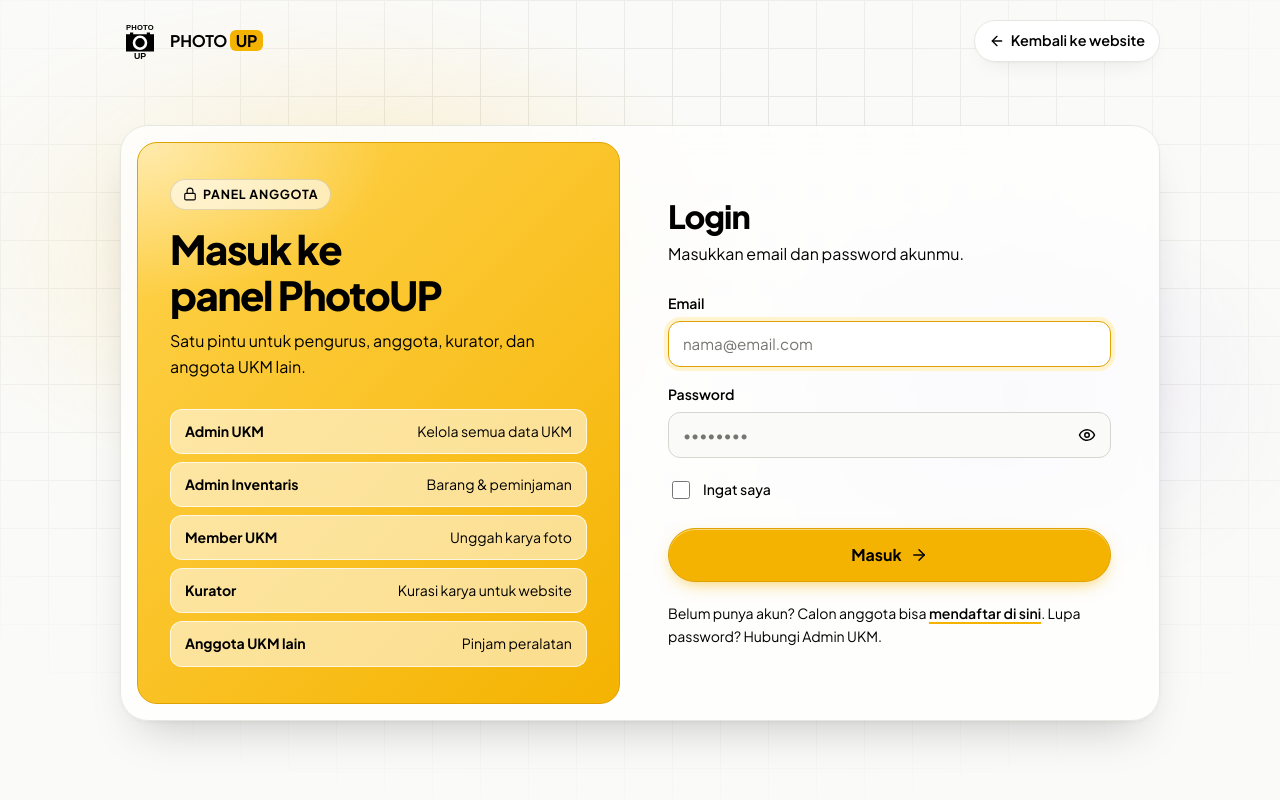
After one commit to alwi-web/UKM-PHOTOHRAPHY-UNIVERSITAS-PANCASILA, a Laravel app: page /login in a window 1280 px wide. The commit adds this page. Run offline with Laravel 12, Linux system fonts and the light colour scheme.

Commit message:
Halaman login terpisah dari website (/login)
- Login sendiri bergaya website: panel kuning berisi peran, formulir email
  & password dengan tombol lihat password, ingat saya, batas 5 percobaan
- Login bawaan Filament dimatikan; /admin tanpa login diarahkan ke /login,
  keluar dari panel kembali ke /login; akun belum aktif ditolak
- Tombol Masuk di website mengarah ke /login; tes & skenario blackbox

Co-Authored-By: Claude Opus 5.5 <noreply@anthropic.com>
Claude-Session: https://claude.ai/code/session_01864SxmDddLwy96hSqNHZQP

```diff
--- /dev/null
+++ b/app/Http/Controllers/Auth/LoginController.php
@@ -0,0 +1,69 @@
+<?php
+
+namespace App\Http\Controllers\Auth;
+
+use App\Http\Controllers\Controller;
+use Filament\Facades\Filament;
+use Illuminate\Http\RedirectResponse;
+use Illuminate\Http\Request;
+use Illuminate\Support\Facades\Auth;
+use Illuminate\Support\Facades\RateLimiter;
+use Illuminate\Support\Str;
+use Illuminate\Validation\ValidationException;
+use Illuminate\View\View;
+
+/** Halaman login terpisah dari website; setelah berhasil masuk diarahkan ke panel. */
+class LoginController extends Controller
+{
+    public function show(): View|RedirectResponse
+    {
+        if (Auth::check()) {
+            return redirect()->to(Filament::getUrl());
+        }
+
+        return view('auth.login');
+    }
+
+    public function store(Request $request): RedirectResponse
+    {
+        $credentials = $request->validate([
+            'email' => ['required', 'email'],
+            'password' => ['required', 'string'],
+        ], [
+            'email.required' => 'Email wajib diisi.',
+            'email.email' => 'Format email tidak valid.',
+            'password.required' => 'Password wajib diisi.',
+        ]);
+
+        // maksimal 5 percobaan per menit untuk tiap email + IP
+        $key = Str::lower($credentials['email']).'|'.$request->ip();
+
+        if (RateLimiter::tooManyAttempts($key, 5)) {
+            throw ValidationException::withMessages([
+                'email' => 'Terlalu banyak percobaan. Coba lagi dalam '.RateLimiter::availableIn($key).' detik.',
+            ]);
+        }
+
+        if (! Auth::attempt($credentials, $request->boolean('remember'))) {
+            RateLimiter::hit($key);
+
+            throw ValidationException::withMessages([
+                'email' => 'Email atau password salah.',
+            ]);
+        }
+
+        RateLimiter::clear($key);
+
+        if (! Auth::user()->canAccessPanel(Filament::getPanel('admin'))) {
+            Auth::logout();
+
+            throw ValidationException::withMessages([
+                'email' => 'Akun kamu belum aktif. Hubungi Admin UKM.',
+            ]);
+        }
+
+        $request->session()->regenerate();
+
+        return redirect()->intended(Filament::getUrl());
+    }
+}
--- a/app/Providers/AppServiceProvider.php
+++ b/app/Providers/AppServiceProvider.php
@@ -2,6 +2,8 @@
 
 namespace App\Providers;
 
+use App\Http\Responses\LogoutResponse;
+use Filament\Auth\Http\Responses\Contracts\LogoutResponse as LogoutResponseContract;
 use Illuminate\Support\ServiceProvider;
 
 class AppServiceProvider extends ServiceProvider
@@ -11,7 +13,8 @@ class AppServiceProvider extends ServiceProvider
      */
     public function register(): void
     {
-        //
+        // keluar dari panel kembali ke halaman login website
+        $this->app->bind(LogoutResponseContract::class, LogoutResponse::class);
     }
 
     /**
--- a/app/Providers/Filament/AdminPanelProvider.php
+++ b/app/Providers/Filament/AdminPanelProvider.php
@@ -26,7 +26,7 @@ class AdminPanelProvider extends PanelProvider
             ->default()
             ->id('admin')
             ->path('admin')
-            ->login()
+            // login memakai halaman terpisah di /login (lihat LoginController)
             ->profile(isSimple: false)
             ->brandName('UKM Fotografi UP')
             ->brandLogo(asset('images/photoup-logo.svg'))
--- /dev/null
+++ b/public/css/login.css
@@ -0,0 +1,230 @@
+/* =========================================================
+   Halaman login (terpisah dari website).
+   Memakai token warna & komponen dari style.css.
+   ========================================================= */
+
+.auth {
+  position: relative;
+  min-height: 100vh;
+  display: flex;
+  flex-direction: column;
+}
+
+.auth .hero-grid-bg {
+  position: fixed;
+  inset: 0;
+}
+
+.auth-top {
+  position: relative;
+  display: flex;
+  align-items: center;
+  justify-content: space-between;
+  gap: 16px;
+  width: min(1040px, 100% - 32px);
+  margin: 20px auto 0;
+}
+
+.auth-back {
+  display: inline-flex;
+  align-items: center;
+  gap: 6px;
+  padding: 8px 14px;
+  border: 1px solid var(--line);
+  border-radius: 999px;
+  background: var(--surface);
+  box-shadow: var(--shadow);
+  font-size: 0.9rem;
+  font-weight: 600;
+  text-decoration: none;
+}
+
+.auth-back:hover {
+  border-color: var(--text);
+}
+
+.auth-main {
+  position: relative;
+  flex: 1;
+  display: grid;
+  place-items: center;
+  padding: 32px 16px 48px;
+}
+
+.auth-card {
+  display: grid;
+  grid-template-columns: minmax(0, 1fr) minmax(0, 1.05fr);
+  gap: 16px;
+  width: min(1040px, 100%);
+  padding: 16px;
+  border: 1px solid var(--line);
+  border-radius: 28px;
+  background: rgba(255, 255, 255, 0.75);
+  backdrop-filter: blur(12px);
+  -webkit-backdrop-filter: blur(12px);
+  box-shadow: var(--shadow-lg);
+}
+
+/* panel kuning kiri */
+.auth-side {
+  padding: 36px 32px;
+  border: 1px solid var(--yellow-dark);
+  border-radius: 20px;
+  background:
+    radial-gradient(420px 260px at 0% 0%, rgba(255, 255, 255, 0.55), transparent 60%),
+    linear-gradient(135deg, #ffd34d, var(--yellow));
+}
+
+.auth-side h1 {
+  margin-top: 16px;
+  font-size: clamp(1.9rem, 3.4vw, 2.5rem);
+  font-weight: 800;
+  letter-spacing: -0.035em;
+}
+
+.auth-side > p {
+  margin-top: 10px;
+}
+
+.auth-roles {
+  list-style: none;
+  display: grid;
+  gap: 8px;
+  margin: 28px 0 0;
+  padding: 0;
+}
+
+.auth-roles li {
+  display: flex;
+  align-items: baseline;
+  justify-content: space-between;
+  gap: 12px;
+  padding: 10px 14px;
+  border: 1px solid rgba(255, 255, 255, 0.7);
+  border-radius: 12px;
+  background: rgba(255, 255, 255, 0.55);
+  font-size: 0.88rem;
+}
+
+.auth-roles span {
+  text-align: right;
+}
+
+/* formulir kanan */
+.auth-form {
+  display: flex;
+  flex-direction: column;
+  justify-content: center;
+  padding: 36px 32px;
+}
+
+.auth-form h2 {
+  font-size: 2rem;
+  font-weight: 800;
+  letter-spacing: -0.03em;
+}
+
+.auth-sub {
+  margin: 6px 0 24px;
+}
+
+.password-wrap {
+  position: relative;
+}
+
+.password-wrap input {
+  padding-right: 48px;
+}
+
+.password-toggle {
+  position: absolute;
+  top: 50%;
+  right: 6px;
+  display: grid;
+  place-items: center;
+  width: 36px;
+  height: 36px;
+  border: 0;
+  border-radius: 10px;
+  background: transparent;
+  color: var(--text);
+  cursor: pointer;
+  transform: translateY(-50%);
+}
+
+.password-toggle:hover {
+  background: #f1f1ec;
+}
+
+.password-toggle .hide-icon,
+.password-toggle[aria-pressed="true"] .show-icon {
+  display: none;
+}
+
+.password-toggle[aria-pressed="true"] .hide-icon {
+  display: block;
+}
+
+.auth-form .field-check {
+  margin: 4px 0 20px;
+}
+
+.auth-note {
+  margin-top: 20px;
+  font-size: 0.88rem;
+  line-height: 1.6;
+}
+
+.auth-note a {
+  font-weight: 600;
+  text-decoration-color: var(--yellow);
+  text-decoration-thickness: 2px;
+  text-underline-offset: 3px;
+}
+
+@media (max-width: 820px) {
+  .auth-card {
+    grid-template-columns: 1fr;
+  }
+
+  .auth-side {
+    padding: 24px;
+  }
+
+  .auth-roles {
+    display: none;
+  }
+
+  .auth-form {
+    padding: 24px 12px 12px;
+  }
+}
+
+@media (max-width: 600px) {
+  .auth-top {
+    margin-top: 12px;
+  }
+
+  .auth-back {
+    padding: 8px 12px;
+    font-size: 0.85rem;
+  }
+
+  .auth-main {
+    place-items: start center;
+    padding-top: 20px;
+  }
+
+  .auth-card {
+    padding: 10px;
+    border-radius: 22px;
+  }
+
+  .auth-side h1 {
+    font-size: 1.6rem;
+  }
+
+  .auth-form h2 {
+    font-size: 1.6rem;
+  }
+}
--- /dev/null
+++ b/resources/views/auth/login.blade.php
@@ -0,0 +1,101 @@
+<!DOCTYPE html>
+<html lang="id">
+<head>
+  <meta charset="UTF-8" />
+  <meta name="viewport" content="width=device-width, initial-scale=1.0" />
+  <title>Login — UKM Fotografi Universitas Pancasila</title>
+  <meta name="robots" content="noindex" />
+  <link rel="icon" href="{{ asset('images/photoup-logo.svg') }}" type="image/svg+xml" />
+  <link rel="preconnect" href="https://fonts.googleapis.com" />
+  <link rel="preconnect" href="https://fonts.gstatic.com" crossorigin />
+  <link href="https://fonts.googleapis.com/css2?family=Plus+Jakarta+Sans:wght@400;500;600;700;800&display=swap" rel="stylesheet" />
+  <link rel="stylesheet" href="{{ asset('css/style.css') }}" />
+  <link rel="stylesheet" href="{{ asset('css/login.css') }}" />
+</head>
+<body class="auth">
+  <div class="hero-grid-bg" aria-hidden="true"></div>
+
+  <header class="auth-top">
+    <a href="{{ route('home') }}" class="brand">
+      <img src="{{ asset('images/photoup-logo.svg') }}" alt="" width="40" height="40" />
+      <span>PHOTO <b>UP</b></span>
+    </a>
+    <a href="{{ route('home') }}" class="auth-back"><x-glyph name="arrow-left" :size="16" /> Kembali ke website</a>
+  </header>
+
+  <main class="auth-main">
+    <div class="auth-card">
+      {{-- panel kuning: siapa saja yang bisa masuk --}}
+      <aside class="auth-side">
+        <span class="eyebrow eyebrow-dark"><x-glyph name="lock" :size="14" /> Panel Anggota</span>
+        <h1>Masuk ke panel PhotoUP</h1>
+        <p>Satu pintu untuk pengurus, anggota, kurator, dan anggota UKM lain.</p>
+        <ul class="auth-roles">
+          <li><b>Admin UKM</b><span>Kelola semua data UKM</span></li>
+          <li><b>Admin Inventaris</b><span>Barang &amp; peminjaman</span></li>
+          <li><b>Member UKM</b><span>Unggah karya foto</span></li>
+          <li><b>Kurator</b><span>Kurasi karya untuk website</span></li>
+          <li><b>Anggota UKM lain</b><span>Pinjam peralatan</span></li>
+        </ul>
+      </aside>
+
+      <form class="auth-form" method="POST" action="{{ route('login.store') }}" novalidate>
+        @csrf
+        <h2>Login</h2>
+        <p class="auth-sub">Masukkan email dan password akunmu.</p>
+
+        @if ($errors->any())
+          <p class="notice notice-error" role="alert">{{ $errors->first() }}</p>
+        @endif
+
+        <div class="field @error('email') invalid @enderror">
+          <label for="email">Email</label>
+          <input type="email" id="email" name="email" value="{{ old('email') }}" autocomplete="username" placeholder="nama@email.com" required autofocus />
+        </div>
+
+        <div class="field @error('password') invalid @enderror">
+          <label for="password">Password</label>
+          <div class="password-wrap">
+            <input type="password" id="password" name="password" autocomplete="current-password" placeholder="••••••••" required />
+            <button type="button" class="password-toggle" id="passwordToggle" aria-label="Tampilkan password" aria-pressed="false">
+              <x-glyph name="eye" :size="18" class="show-icon" />
+              <x-glyph name="eye-off" :size="18" class="hide-icon" />
+            </button>
+          </div>
+        </div>
+
+        <div class="field field-check">
+          <label for="remember">
+            <input type="checkbox" id="remember" name="remember" value="1" @checked(old('remember')) />
+            Ingat saya
+          </label>
+        </div>
+
+        <button type="submit" class="btn btn-block">Masuk <x-glyph name="arrow-right" :size="18" /></button>
+
+        <p class="auth-note">
+          Belum punya akun? Calon anggota bisa <a href="{{ route('home') }}#daftar">mendaftar di sini</a>.
+          Lupa password? Hubungi Admin UKM.
+        </p>
+      </form>
+    </div>
+  </main>
+
+  <script>
+    // tampilkan / sembunyikan password
+    const toggle = document.getElementById("passwordToggle");
+    const input = document.getElementById("password");
+    toggle.addEventListener("click", () => {
+      const show = input.type === "password";
+      input.type = show ? "text" : "password";
+      toggle.setAttribute("aria-pressed", String(show));
+      toggle.setAttribute("aria-label", show ? "Sembunyikan password" : "Tampilkan password");
+    });
+    document.querySelector(".auth-form").addEventListener("submit", (e) => {
+      const btn = e.target.querySelector("button[type=submit]");
+      btn.disabled = true;
+      btn.textContent = "Memeriksa...";
+    });
+  </script>
+</body>
+</html>
--- a/resources/views/components/glyph.blade.php
+++ b/resources/views/components/glyph.blade.php
@@ -2,6 +2,7 @@
 @php
     // ikon garis (gaya Lucide) yang dipakai di halaman depan
     $paths = [
+        'arrow-left' => '<path d="M19 12H5"/><path d="m12 19-7-7 7-7"/>',
         'arrow-right' => '<path d="M5 12h14"/><path d="m12 5 7 7-7 7"/>',
         'calendar' => '<rect width="18" height="18" x="3" y="4" rx="2"/><path d="M16 2v4M8 2v4M3 10h18"/>',
         'camera' => '<path d="M14.5 4h-5L7 7H4a2 2 0 0 0-2 2v9a2 2 0 0 0 2 2h16a2 2 0 0 0 2-2V9a2 2 0 0 0-2-2h-3l-2.5-3z"/><circle cx="12" cy="13" r="3"/>',
@@ -9,9 +10,11 @@
         'chevron-right' => '<path d="m9 18 6-6-6-6"/>',
         'clock' => '<circle cx="12" cy="12" r="10"/><path d="M12 6v6l4 2"/>',
         'eye' => '<path d="M2 12s3-7 10-7 10 7 10 7-3 7-10 7-10-7-10-7Z"/><circle cx="12" cy="12" r="3"/>',
+        'eye-off' => '<path d="M9.88 9.88a3 3 0 1 0 4.24 4.24"/><path d="M10.73 5.08A10.43 10.43 0 0 1 12 5c7 0 10 7 10 7a13.16 13.16 0 0 1-1.67 2.68"/><path d="M6.61 6.61A13.53 13.53 0 0 0 2 12s3 7 10 7a9.74 9.74 0 0 0 5.39-1.61"/><path d="m2 2 20 20"/>',
         'history' => '<path d="M3 12a9 9 0 1 0 9-9 9.75 9.75 0 0 0-6.74 2.74L3 8"/><path d="M3 3v5h5"/><path d="M12 7v5l4 2"/>',
         'image' => '<rect width="18" height="18" x="3" y="3" rx="2"/><circle cx="9" cy="9" r="2"/><path d="m21 15-3.09-3.09a2 2 0 0 0-2.82 0L6 21"/>',
         'instagram' => '<rect width="20" height="20" x="2" y="2" rx="5"/><path d="M16 11.37A4 4 0 1 1 12.63 8 4 4 0 0 1 16 11.37z"/><path d="M17.5 6.5h.01"/>',
+        'lock' => '<rect width="18" height="11" x="3" y="11" rx="2"/><path d="M7 11V7a5 5 0 0 1 10 0v4"/>',
         'login' => '<path d="M15 3h4a2 2 0 0 1 2 2v14a2 2 0 0 1-2 2h-4"/><path d="m10 17 5-5-5-5"/><path d="M15 12H3"/>',
         'mail' => '<rect width="20" height="16" x="2" y="4" rx="2"/><path d="m22 7-8.97 5.7a1.94 1.94 0 0 1-2.06 0L2 7"/>',
         'map-pin' => '<path d="M20 10c0 6-8 12-8 12s-8-6-8-12a8 8 0 0 1 16 0Z"/><circle cx="12" cy="10" r="3"/>',
--- a/resources/views/home.blade.php
+++ b/resources/views/home.blade.php
@@ -28,7 +28,7 @@
         <a href="#kontak">Kontak</a>
       </nav>
       <div class="nav-actions">
-        <a href="{{ url('/admin') }}" class="nav-login"><x-glyph name="login" :size="16" /> Masuk</a>
+        <a href="{{ route('login') }}" class="nav-login"><x-glyph name="login" :size="16" /> Masuk</a>
         <a href="#daftar" class="btn btn-sm">Daftar</a>
       </div>
     </div>
--- a/routes/web.php
+++ b/routes/web.php
@@ -1,5 +1,6 @@
 <?php
 
+use App\Http\Controllers\Auth\LoginController;
 use App\Http\Controllers\HomeController;
 use App\Http\Controllers\RegistrationController;
 use Illuminate\Support\Facades\Route;
@@ -13,3 +14,8 @@ Route::post('/daftar', [RegistrationController::class, 'store'])
 Route::post('/karya/{artwork}/view', [HomeController::class, 'recordView'])
     ->middleware('throttle:60,1')
     ->name('artworks.view');
+
+Route::get('/login', [LoginController::class, 'show'])->name('login');
+Route::post('/login', [LoginController::class, 'store'])
+    ->middleware('throttle:10,1')
+    ->name('login.store');
```
Also changed, not shown: app/Http/Responses/LogoutResponse.php (added, +15 -0 lines), docs/pengujian.md (+5 -0 lines), tests/Feature/LoginTest.php (added, +76 -0 lines), README.md.
